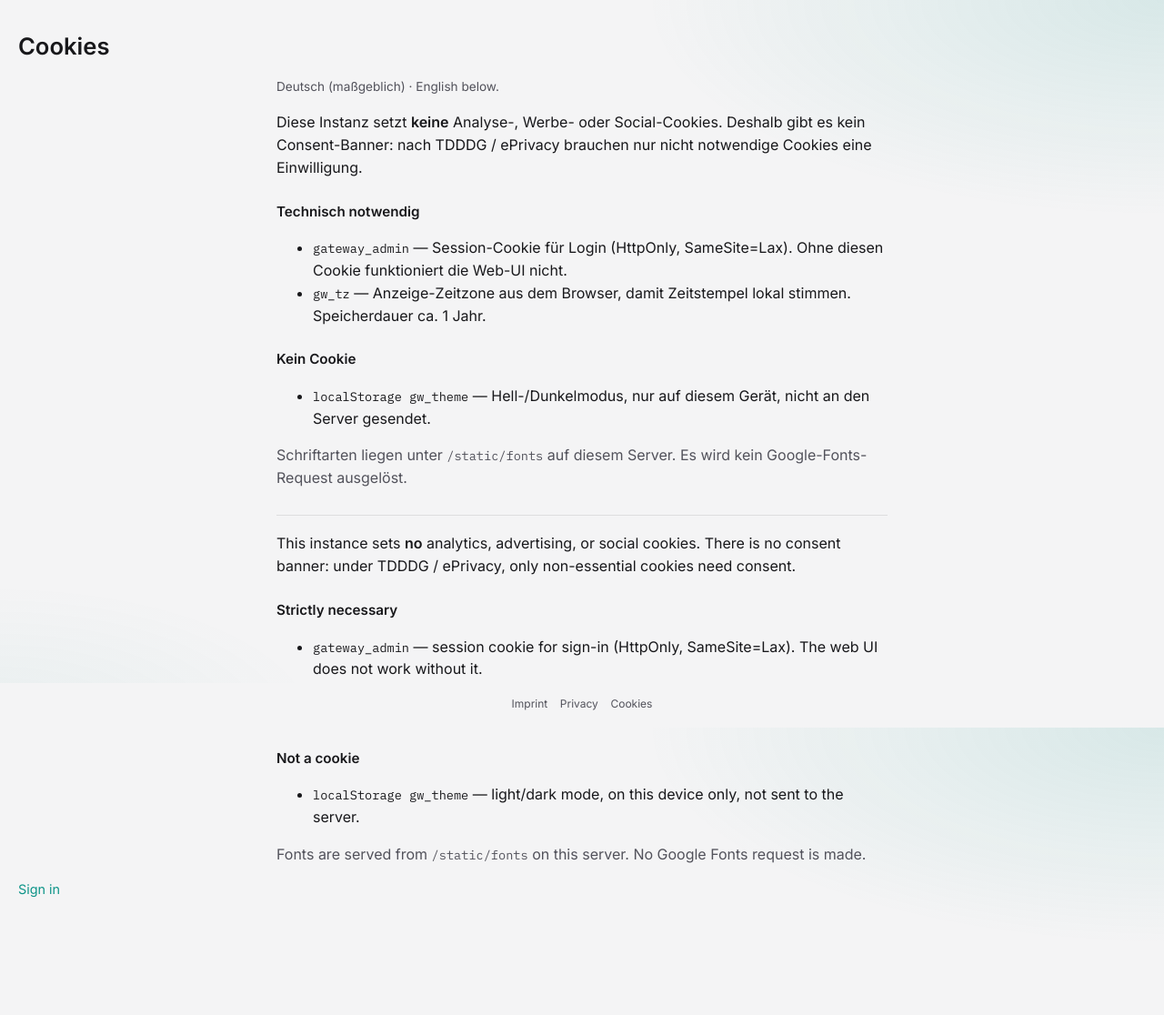
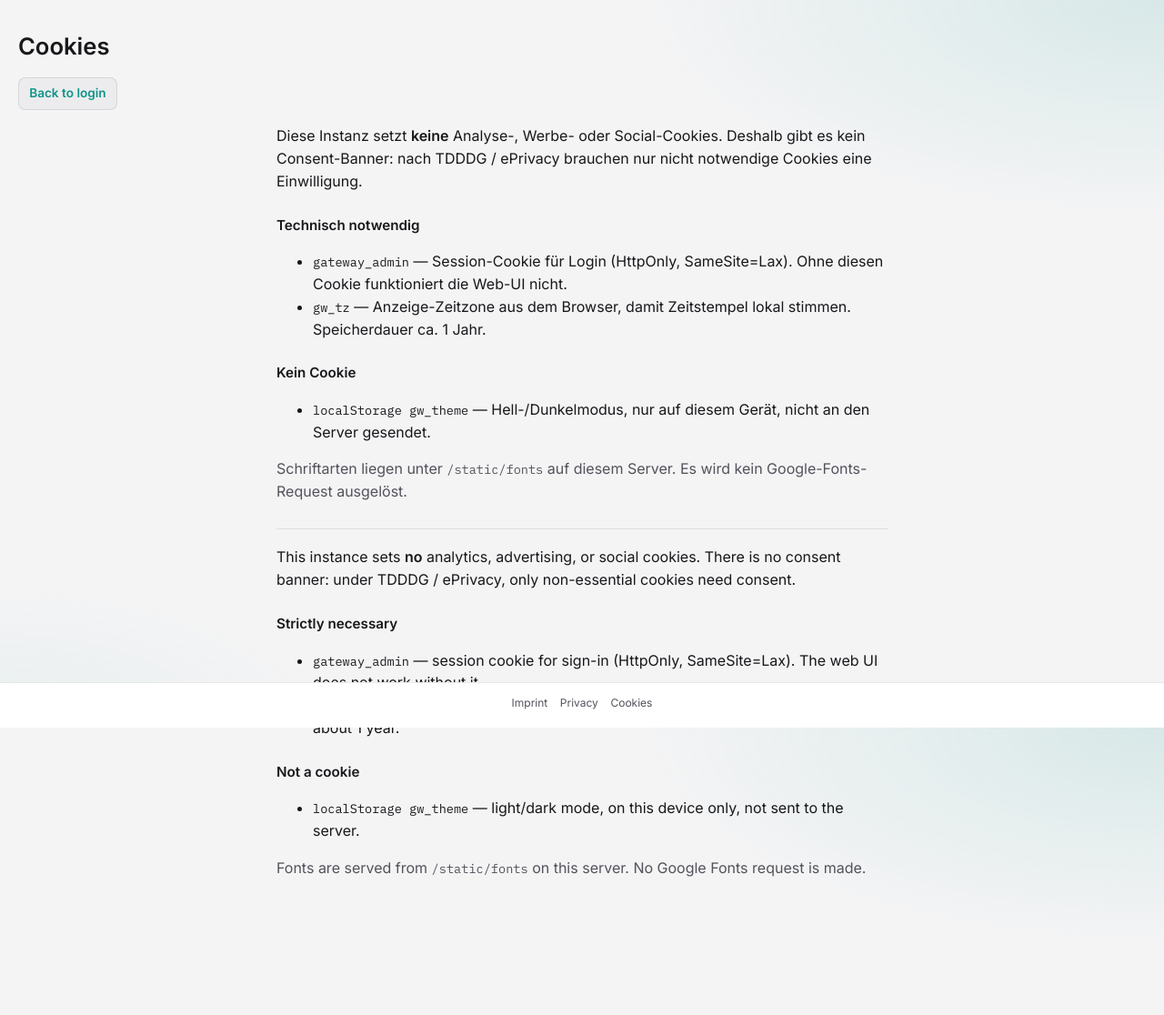
Before and after one commit to fr4iser90/LocalAI-GateWay, a FastAPI app: template app/admin/templates/legal_cookies.html in a window 1280 px wide. Shown: the whole page at 91% size. After the commit the page ends 964 px from the top, so only its background shows below. Run offline with FastAPI, Linux system fonts and the light colour scheme; the template is opened without the code that fills it, so the values that code supplies are empty; parts of the project's set-up code (start-up, migrations or seed data) failed here and were passed over.

Commit message:
Enhance legal templates and styles for improved navigation and readability
- Added a new top navigation bar to legal templates for easier access to the login page.
- Updated styles in `style.css` to enhance the layout and appearance of legal sections.
- Removed redundant lead text from legal documents to streamline content presentation.

```diff
--- a/app/admin/static/style.css
+++ b/app/admin/static/style.css
@@ -1467,11 +1467,46 @@ tr.grant-expand-row > td {
   justify-content: flex-start;
   margin-top: 0.65rem;
 }
+.legal-topnav {
+  margin: 0 0 1rem;
+  display: flex;
+  gap: 1rem;
+  align-items: center;
+  justify-content: space-between;
+  flex-wrap: wrap;
+}
+.legal-topnav .legal-links {
+  /* Top navigation block on legal pages (not the sticky footer). */
+  justify-content: flex-start;
+  margin: 0;
+  padding: 0.65rem 0.75rem;
+  border: 1px solid var(--border);
+  border-radius: var(--radius);
+  background: var(--bg-elev);
+  flex: 1 1 auto;
+}
+.legal-auth {
+  margin: 0;
+  font-size: 0.85rem;
+  white-space: nowrap;
+}
+.legal-auth a {
+  display: inline-flex;
+  align-items: center;
+  padding: 0.45rem 0.7rem;
+  border-radius: var(--radius-sm);
+  border: 1px solid var(--border);
+  background: var(--bg-soft);
+  color: var(--accent);
+  font-weight: 650;
+}
+.legal-auth a:hover { border-color: var(--border-strong); text-decoration: none; }
 body:not(:has(.layout)) > .legal-links {
   position: sticky;
   bottom: 0;
   padding: 0.85rem 1rem 1.15rem;
-  background: var(--bg);
+  background: var(--bg-elev);
+  border-top: 1px solid var(--border);
 }
 .legal-doc {
   max-width: 42rem;
--- a/app/admin/templates/_legal_cookies_body.html
+++ b/app/admin/templates/_legal_cookies_body.html
@@ -1,6 +1,4 @@
 <div class="legal-doc">
-  <p class="muted legal-lead">Deutsch (maßgeblich) · English below.</p>
-
   <p>
     Diese Instanz setzt <strong>keine</strong> Analyse-, Werbe- oder Social-Cookies.
     Deshalb gibt es kein Consent-Banner: nach TDDDG / ePrivacy brauchen nur
--- a/app/admin/templates/_legal_imprint_body.html
+++ b/app/admin/templates/_legal_imprint_body.html
@@ -1,6 +1,4 @@
 <div class="legal-doc">
-  <p class="muted legal-lead">Deutsch (maßgeblich) · English below.</p>
-
   {% if operator.complete %}
   <h2>Diensteanbieter</h2>
   <p>
--- a/app/admin/templates/_legal_privacy_body.html
+++ b/app/admin/templates/_legal_privacy_body.html
@@ -1,6 +1,4 @@
 <div class="legal-doc">
-  <p class="muted legal-lead">Deutsch (maßgeblich) · English below.</p>
-
   <h2>Verantwortlicher</h2>
   {% if operator.complete %}
   <p>
--- a/app/admin/templates/legal_cookies.html
+++ b/app/admin/templates/legal_cookies.html
@@ -14,7 +14,9 @@
 {% block body %}
 <div class="legal-wrap">
   <h1>Cookies</h1>
+  <div class="legal-topnav">
+    <p class="legal-auth"><a href="/login">Back to login</a></p>
+  </div>
   {% include "_legal_cookies_body.html" %}
-  <p class="auth-foot"><a href="/login">Sign in</a></p>
 </div>
 {% endblock %}
--- a/app/admin/templates/legal_imprint.html
+++ b/app/admin/templates/legal_imprint.html
@@ -14,7 +14,9 @@
 {% block body %}
 <div class="legal-wrap">
   <h1>Imprint / Impressum</h1>
+  <div class="legal-topnav">
+    <p class="legal-auth"><a href="/login">Back to login</a></p>
+  </div>
   {% include "_legal_imprint_body.html" %}
-  <p class="auth-foot"><a href="/login">Sign in</a></p>
 </div>
 {% endblock %}
--- a/app/admin/templates/legal_privacy.html
+++ b/app/admin/templates/legal_privacy.html
@@ -14,7 +14,9 @@
 {% block body %}
 <div class="legal-wrap">
   <h1>Privacy / Datenschutz</h1>
+  <div class="legal-topnav">
+    <p class="legal-auth"><a href="/login">Back to login</a></p>
+  </div>
   {% include "_legal_privacy_body.html" %}
-  <p class="auth-foot"><a href="/login">Sign in</a></p>
 </div>
 {% endblock %}
```
